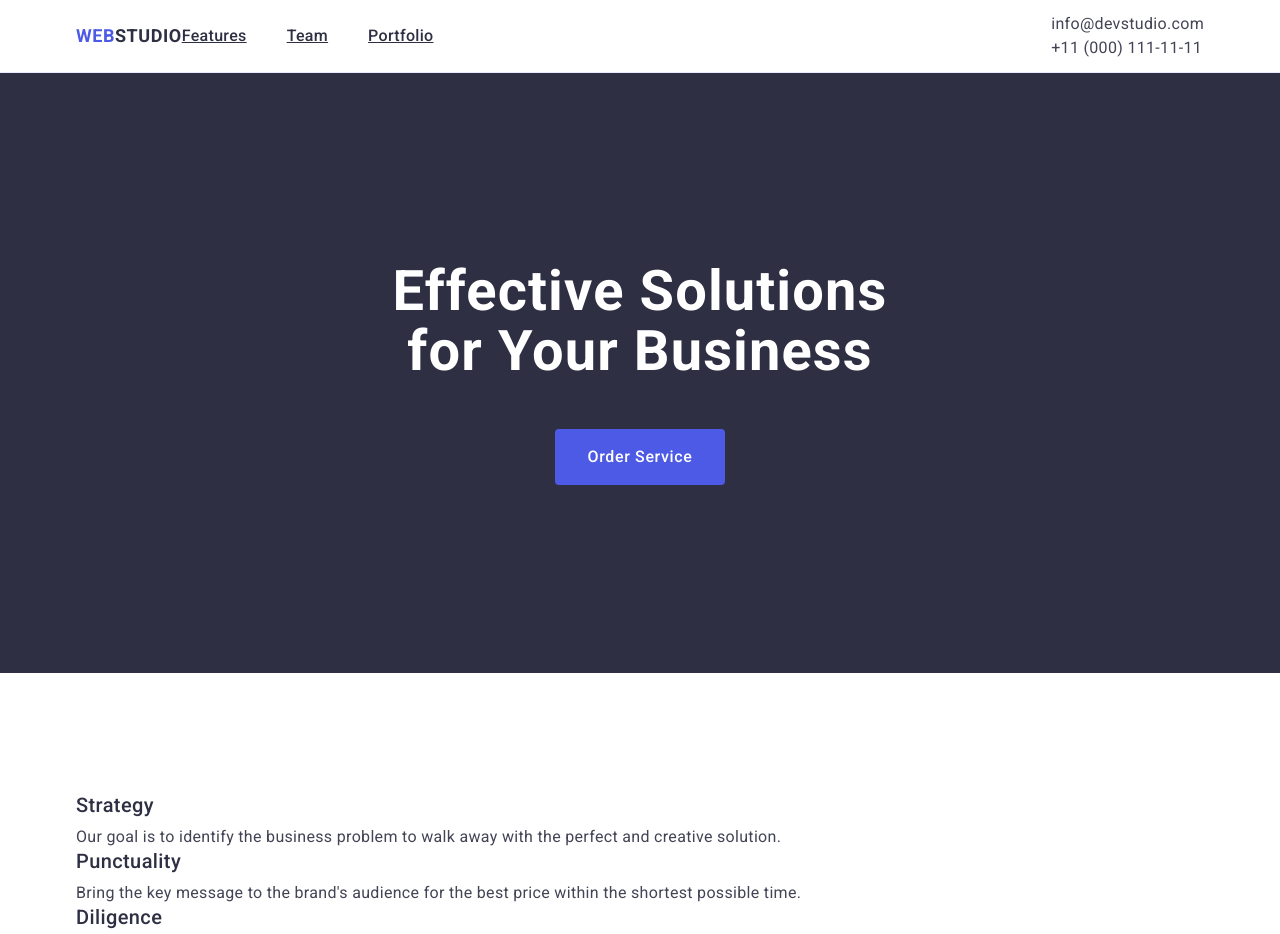
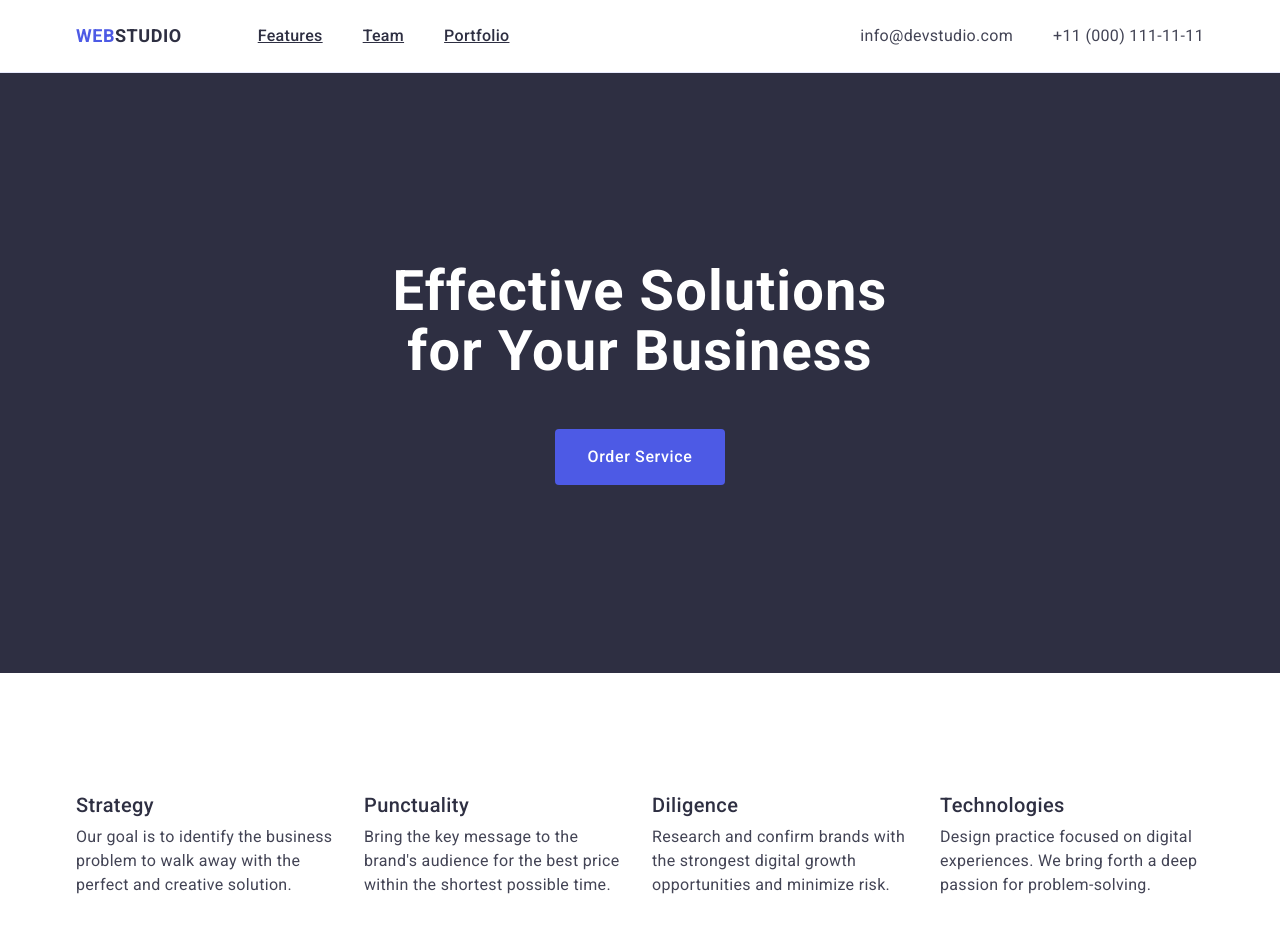
Before and after one commit to LuvNicco/goit-markup-hw-03, a plain HTML site: page index.html in a window 1280 px wide. Shown: the top 934 px of the page. Drawn offline with nearby package versions, Linux system fonts and the light colour scheme.

Commit message:
add new changes

```diff
--- a/css/features.css
+++ b/css/features.css
@@ -2,7 +2,7 @@
     padding: 120px 0;
 }
 
-.features .list {
+.features-list {
     display: flex;
         gap: 24px;
 }
--- a/css/header.css
+++ b/css/header.css
@@ -27,11 +27,11 @@
 .nav {
     display: flex;
     align-items: center;
-    gap: 76px;
 }
 
 .link-logo {
     padding: 24px 0;
+    margin-right: 76px;
 }
 
 .nav-link {
@@ -46,6 +46,11 @@
 
 .address {
     margin-left: auto;
+}
+
+.address .list {
+    display: flex;
+    gap: 40px;
 }
 
 .address .link-mailto,
--- a/css/portfolio.css
+++ b/css/portfolio.css
@@ -31,9 +31,6 @@ display: flex;
 .portfolio-list-item {
     width: calc((100% - 48px) / 3);
     background-color: #ffffff;
-   border-left: 1px solid #e7e9fc;
-   border-right: 1px solid #e7e9fc;
-   border-bottom: 1px solid #e7e9fc;
 }
 
 .portfolio-list-item img {
@@ -46,6 +43,9 @@ display: flex;
         flex-direction: column;
         gap: 8px;
         padding: 32px 16px;
+        border-left: 1px solid #e7e9fc;
+            border-right: 1px solid #e7e9fc;
+            border-bottom: 1px solid #e7e9fc;
 }
 
 .portfolio-text {
```
